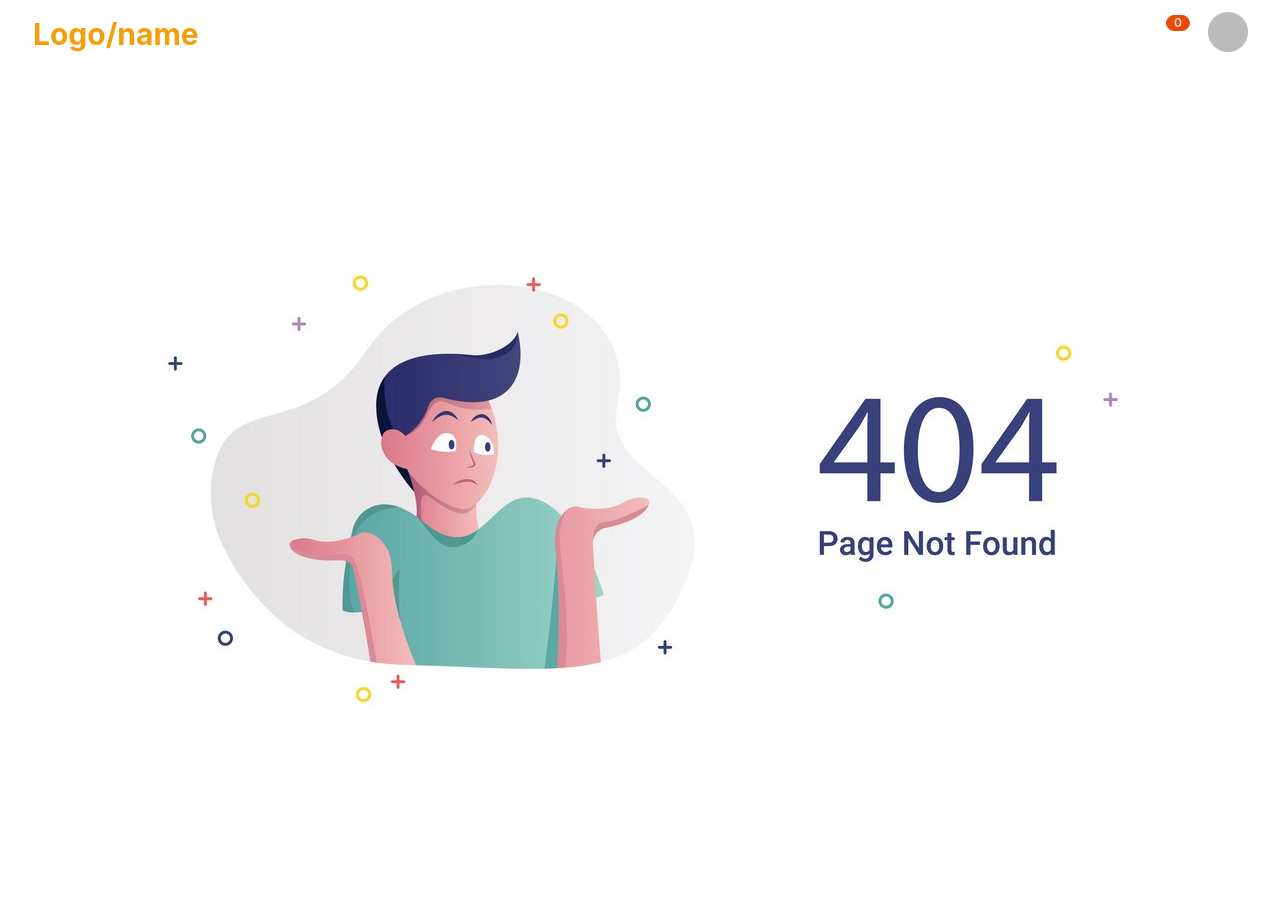
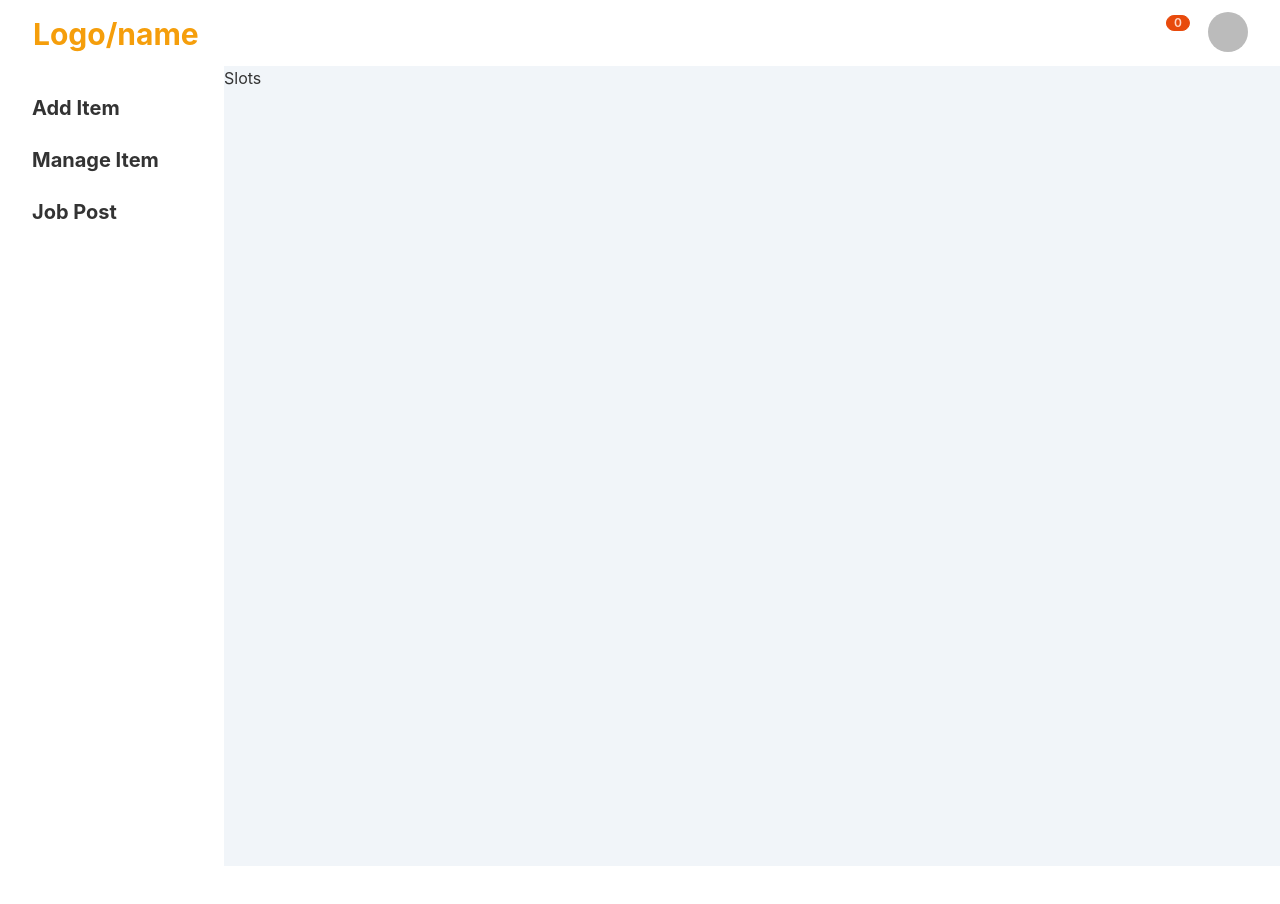
Before and after one commit to dipankar11137/Counseling-Management-System-Client, a React (Create React App) app: page /dashboard/addJobs in a window 1280 px wide. Shown: the top 904 px of the page. Built offline with nearby package versions, Linux system fonts and the light colour scheme; no server answers; sample sign-in values are in the browser's storage.

Commit message:
add slots

```diff
--- a/src/App.js
+++ b/src/App.js
@@ -11,6 +11,7 @@ import NotFound from "./Components/Share/NotFound";
 import Appointment from "./Components/Pages/Appointment/Appointment/Appointment";
 import Dashboard from "./Components/Pages/Dashboard/Dashboard";
 import RequireAuth from "./Components/Login/RequireAUth";
+import AddSlots from "./Components/Pages/Dashboard/AddSlots";
 
 function App() {
   return (
@@ -34,9 +35,9 @@ function App() {
             </RequireAuth>
           }
         >
-          {/* <Route index element={</>} />
-          <Route path="manageItem" element={<ManageItem />} />
-          <Route path="addJobs" element={<AddJobs />} /> */}
+          <Route index element={<AddSlots />} />
+          <Route path="manageItem" element={<AddSlots />} />
+          <Route path="addJobs" element={<AddSlots />} />
         </Route>
         {/* Dashboard End */}
       </Routes>
--- /dev/null
+++ b/src/Components/Pages/Dashboard/AddSlots.js
@@ -0,0 +1,11 @@
+import React from "react";
+
+const AddSlots = () => {
+  return (
+    <div>
+      <h1>Slots</h1>
+    </div>
+  );
+};
+
+export default AddSlots;
```
